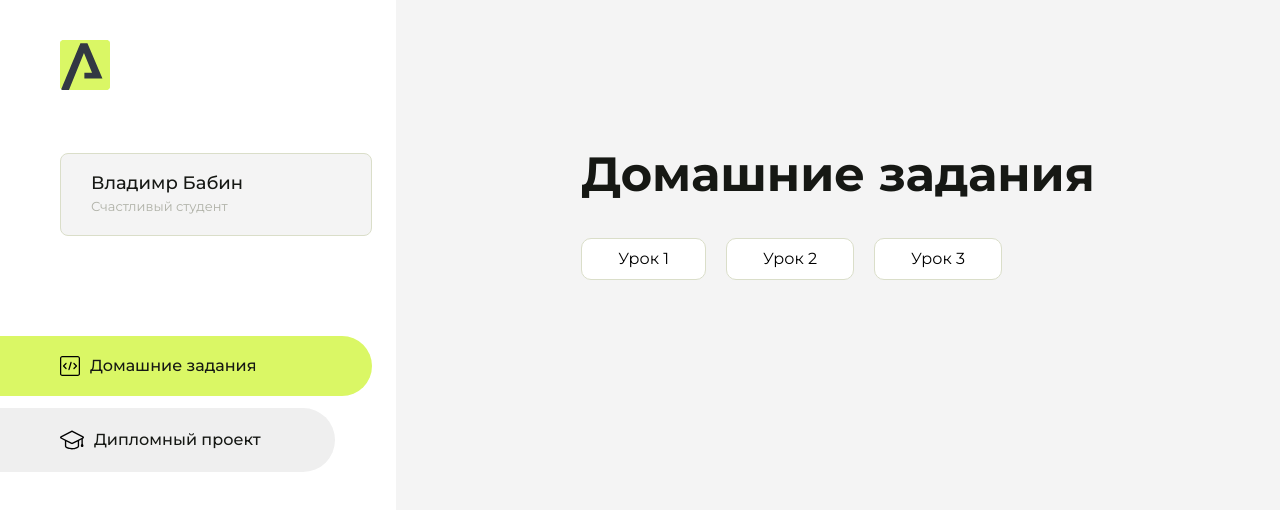
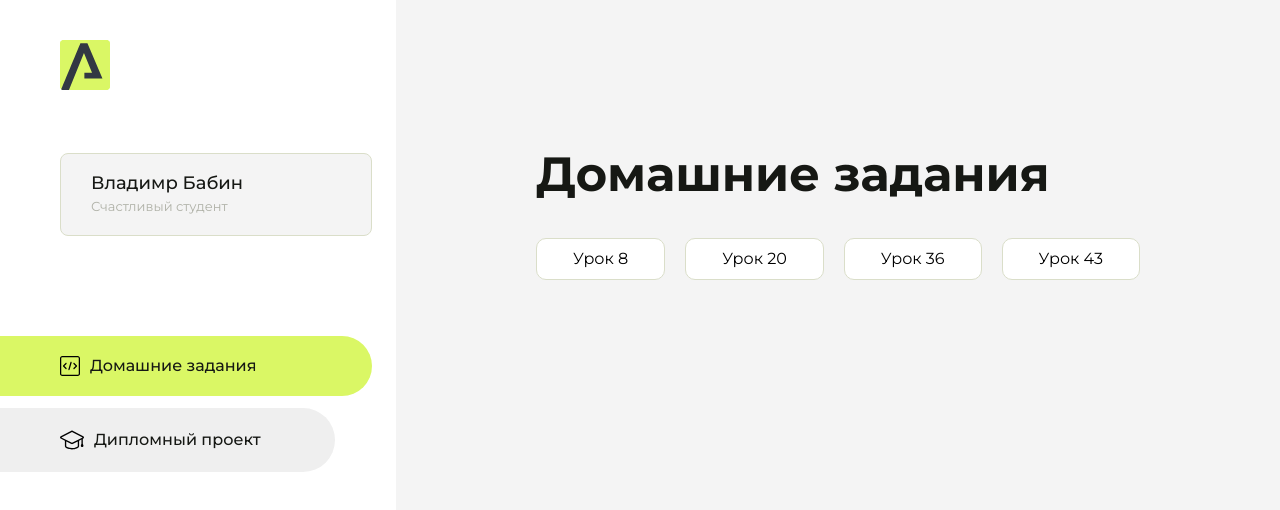
Before and after one commit to Kotopes4545/homework, a plain HTML site: page index.html in a window 1280 px wide. Drawn offline with Linux system fonts and the light colour scheme.

Commit message:
Update index.html

```diff
--- a/index.html
+++ b/index.html
@@ -93,13 +93,16 @@
                 <div class="content__title">Домашние задания</div>
                 <ul class="content__list">
                     <li class="content__list-item">
-                        <a href="lesson1/index.html">Урок 1</a>
+                        <a href="lesson1/index.html">Урок 8</a>
                     </li>
                     <li class="content__list-item">
-                        <a href="lesson2/index.html">Урок 2</a>
+                        <a href="lesson2/index.html">Урок 20</a>
                     </li>
                     <li class="content__list-item">
-                        <a href="lesson3/index.html">Урок 3</a>
+                        <a href="lesson3/index.html">Урок 36</a>
+                    </li>
+                    <li class="content__list-item">
+                        <a href="lesson4/index.html">Урок 43</a>
                     </li>
                 </ul>
             </div>
```
